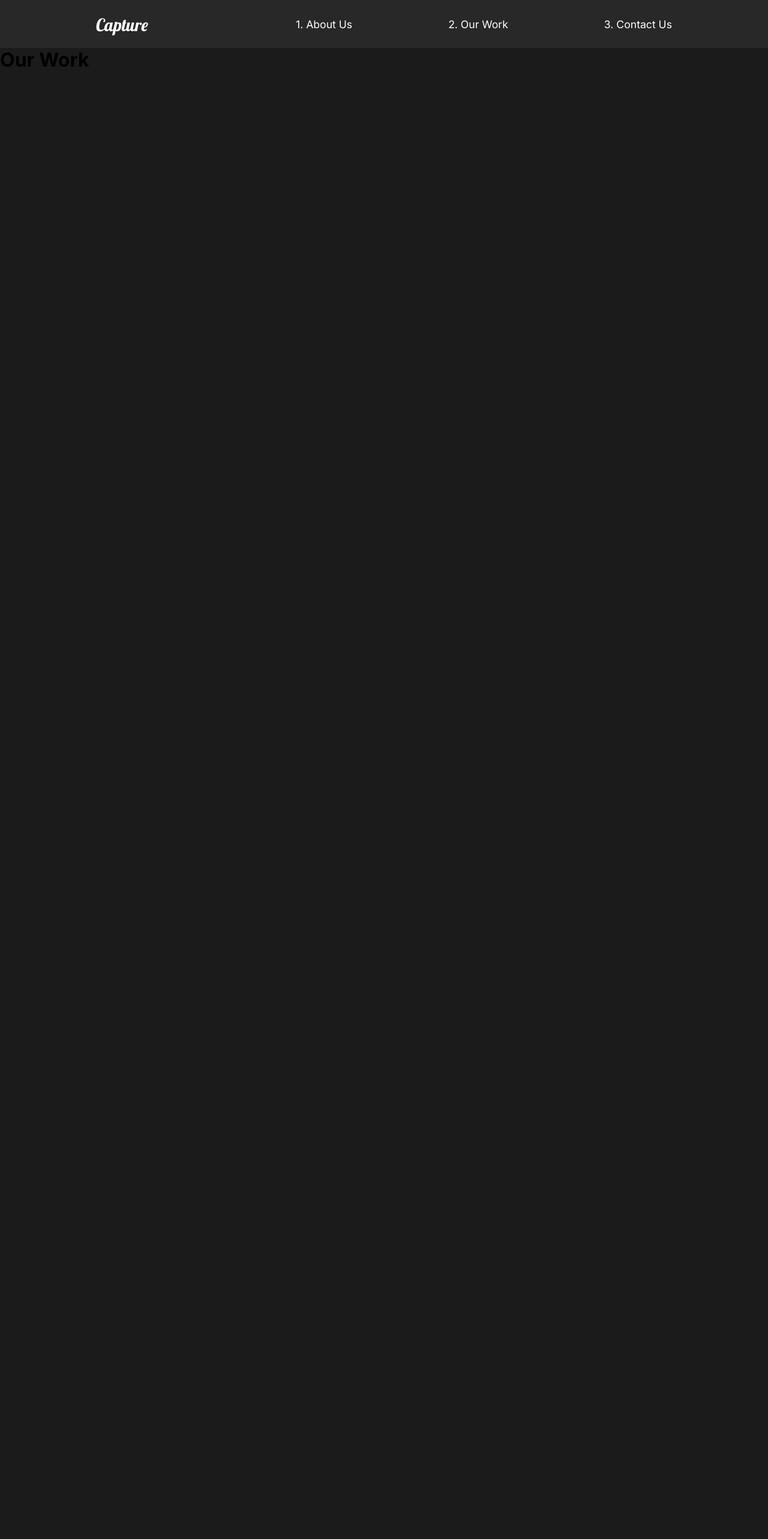
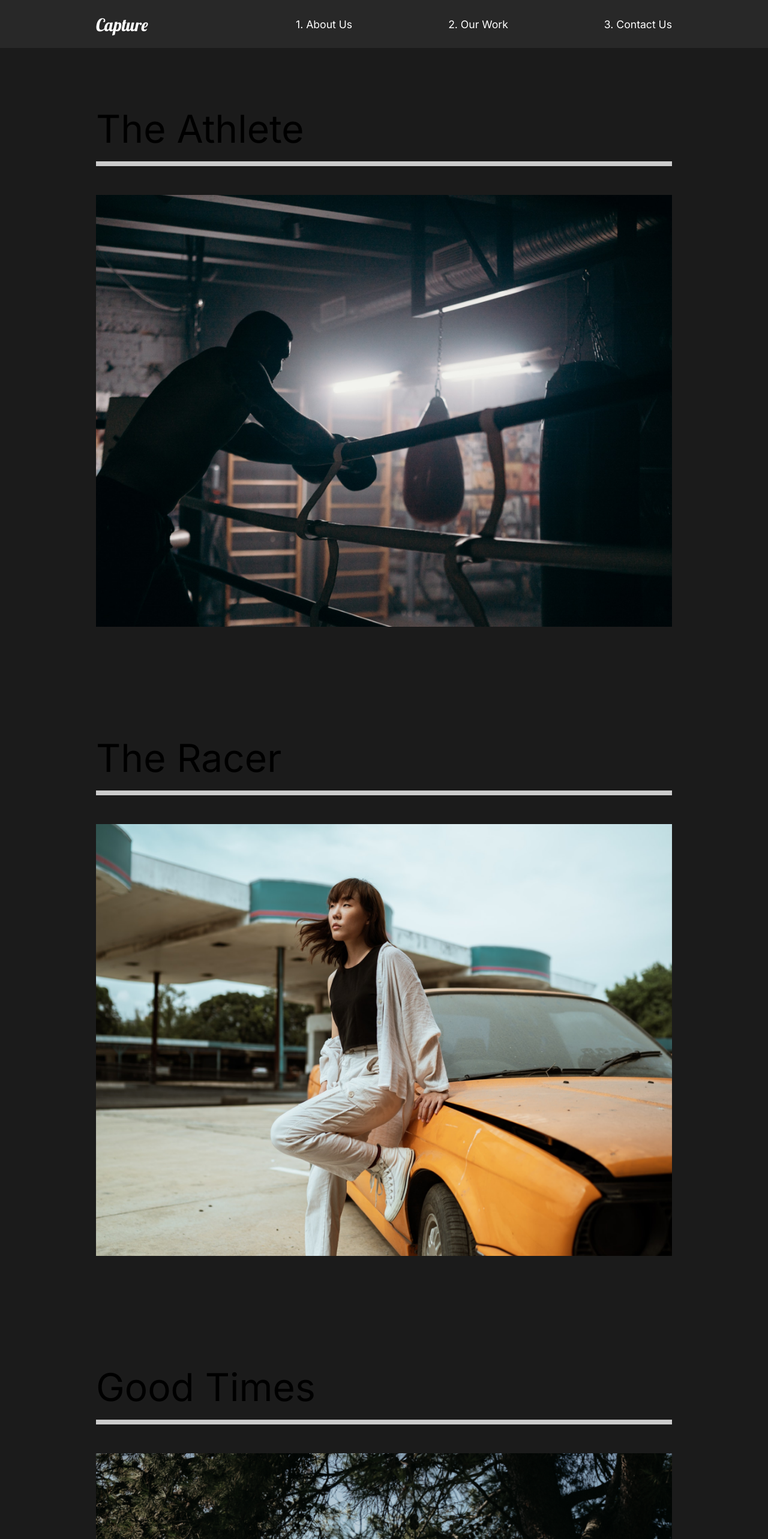
Before and after one commit to RossieK/react-website, a React (Create React App) app: page /work in a window 1280 px wide. Shown: the top 2566 px of the page at 60% size. Before the commit the page ends 800 px from the top, so only its background shows below. Built offline with nearby package versions, Linux system fonts and the light colour scheme.

Commit message:
Update our work component

```diff
--- a/src/pages/OurWork.js
+++ b/src/pages/OurWork.js
@@ -1,9 +1,56 @@
+import styled from 'styled-components';
+import { Link } from 'react-router-dom';
+//Images
+import athlete from '../img/athlete-small.png';
+import theracer from '../img/theracer-small.png';
+import goodtimes from '../img/goodtimes-small.png';
+
 const OurWork = () => {
     return (
-        <div>
-            <h1>Our Work</h1>
-        </div>
+        <StyledWork>
+            <StyledMovie>
+                <h2>The Athlete</h2>
+                <div className="line"></div>
+                <Link>
+                    <img src={athlete} alt="athlete" /></Link>
+            </StyledMovie>
+            <StyledMovie>
+                <h2>The Racer</h2>
+                <div className="line"></div>
+                <Link>
+                    <img src={theracer} alt="theracer" /></Link>
+            </StyledMovie>
+            <StyledMovie>
+                <h2>Good Times</h2>
+                <div className="line"></div>
+                <Link>
+                    <img src={goodtimes} alt="goodtimes" /></Link>
+            </StyledMovie>
+        </StyledWork>
     );
 };
 
+const StyledWork = styled.div`
+min-height:100vh;
+overflow:hidden;
+padding:5rem 10rem;
+h2{
+    padding:1rem 0rem;
+}
+`;
+
+const StyledMovie = styled.div`
+padding-bottom:10rem;
+.line{
+    height:0.5rem;
+    background:#cccccc;
+    margin-bottom:3rem;
+}
+img{
+    width:100%;
+    height:90vh;
+    object-fit:cover;
+}
+`;
+
 export default OurWork;
```
